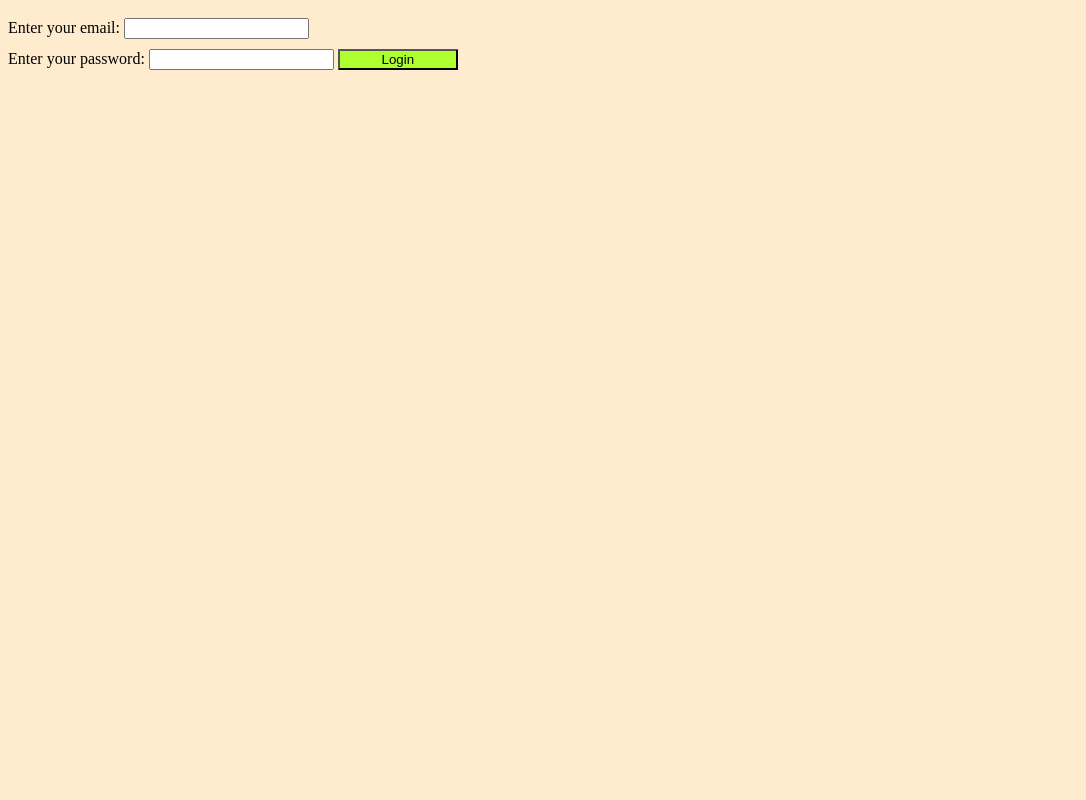
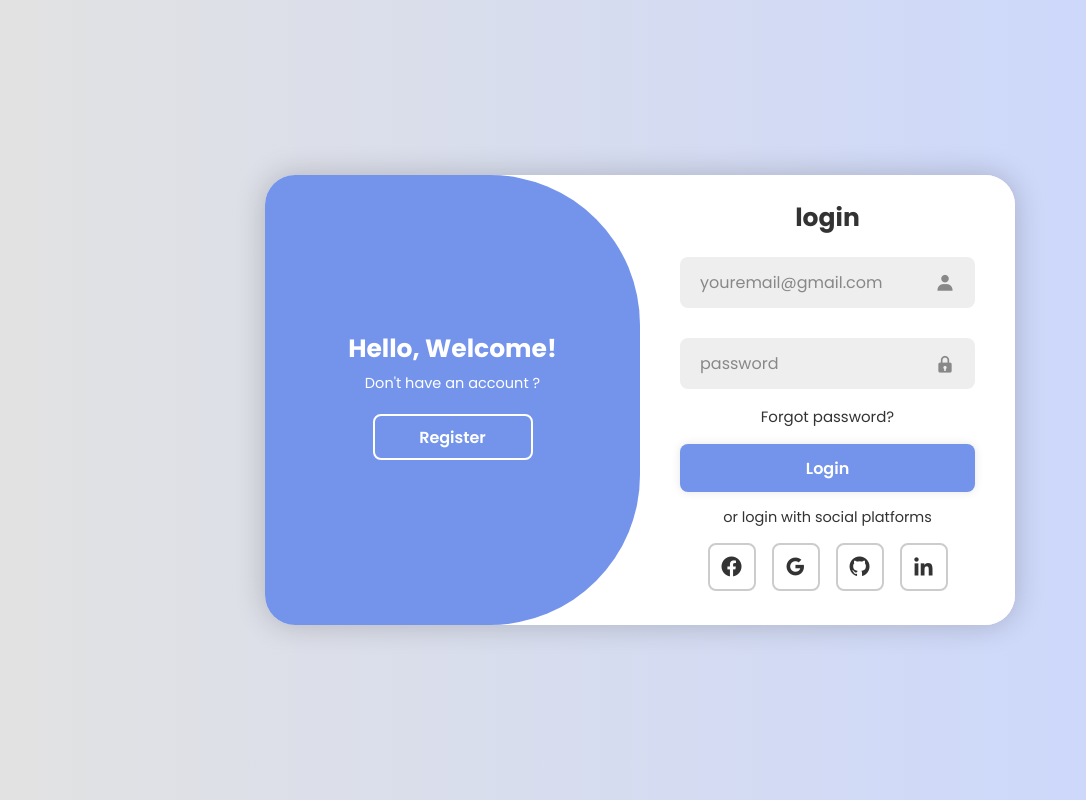
Before and after one commit to Benotshy/Schulbibliothek_Projekt, a PHP site: page /login.php in a window 1280 px wide. Shown: the whole page, without its empty margins (0-1086 px from the left). Run offline with PHP 8.4, Linux system fonts and the light colour scheme.

Commit message:
added the design of the login and signup interface for users & admin

```diff
--- /dev/null
+++ b/assets/css/auth.css
@@ -0,0 +1,249 @@
+@import url('https://fonts.googleapis.com/css2?family=Poppins:wght@300;400;500;600;700;800;900&display=swap');
+
+* {
+    margin: 0;
+    padding: 0;
+    box-sizing: border-box;
+    font-family: 'Poppins', sans-serif;
+}
+
+body{
+  display: flex;
+  justify-content: center;
+  align-items: center;
+  min-height: 100vh;
+  background: linear-gradient(90deg, #e2e2e2, #c9d6ff);
+}
+
+
+.container{
+  position: relative;
+  width: 750px;
+  height: 450px;
+  background: #fff;
+  border-radius: 30px;
+  box-shadow: 0 0 30px rgba(0, 0, 0, .2 );
+  margin: 20px;
+  overflow: hidden;
+}
+
+.form-box{
+  position: absolute;
+  right: 0;
+  width: 50%;
+  height: 100%;
+  background: #fff;
+  display: flex;
+  align-items: center;
+  color: #333;
+  text-align: center;
+  padding: 40px;
+  z-index: 1;
+  transition:  .6s ease-in-out 1.2s, visibility 0s 1s;
+}
+.container.active .form-box{
+  right: 50%;
+}
+.form-box.register{
+  visibility: hidden;
+}
+.container.active .form-box.register{
+  /* right: 0; */
+  visibility: visible;
+}
+
+form{
+  width: 100%;
+}
+
+.container h1 {
+  font-size: 25px !important;
+  margin: -10px 0;
+}
+.input-box{
+  position: relative;
+  margin: 30px 0;
+}
+.input-box input{
+  width: 100%;
+  padding: 13px 50px 13px 20px;
+  background: #eee;
+  border-radius: 8px;
+  border: none;
+  outline: none;
+  font-size: 16px;
+  color: #333;
+  font-weight: 500;
+}
+.input-box input::placeholder{
+  color: #888;
+  font-weight: 400;
+}
+
+.input-box i {
+  position: absolute;
+  right: 20px;
+  top: 50%;
+  transform: translateY(-50%);
+  font-size: 20px;
+  color: #888;
+}
+.forgot-link{
+  margin: -15px 0 15px;
+}
+.forgot-link a{
+  color: #333;
+  font-size: 15px;
+  text-decoration: none;
+}
+
+.btn{
+  width: 100%;
+  height: 48px;
+  background: #7494ec;
+  border-radius: 8px;
+  box-shadow: 0 0 10px rgba(0, 0, 0, .1 );
+  border: none;
+  cursor: pointer;
+  font-size: 16px;
+  color: #fff;
+  font-weight: 600;
+}
+.container p {
+  font-size: 14.5px;
+  margin: 15px 0;
+}
+.social-icons{
+  display: flex;
+  justify-content: center;
+}
+.social-icons a {
+display: inline-flex;
+padding: 10px;
+border: 2px solid #ccc;
+border-radius: 8px;
+font-size: 24px;
+color: #333;
+text-decoration: none;
+margin: 0 8px;
+}
+
+.toggle-box{
+  position: absolute;
+  width: 100%;
+  height: 100%;
+
+}
+.toggle-box::before{
+  content: '';
+  position: absolute;
+  left: -250%;
+  width: 300%;
+  height: 100%;
+  background: #7494ec;
+  border-radius: 150px;
+  z-index: 2;
+  transition: 1.8s ease-in-out;
+
+}
+
+.container.active .toggle-box::before{
+  left: 50%;
+}
+.toggle-panel{
+  position: absolute;
+  width: 50%;
+  height: 100%;
+  color: #fff;
+  display: flex;
+  flex-direction: column;
+  justify-content: center;
+  align-items: center;
+  z-index: 2;
+  transition: .6s ease-in-out;
+}
+
+.toggle-panel.toggle-left{
+  left: 0;
+  transition-delay: 1.2s;
+}
+.container.active .toggle-panel.toggle-left{
+  left: -50%;
+  transition-delay: .6s;
+}
+.toggle-panel.toggle-right{
+  right: -50%;
+  transition-delay: 1.2s;
+}
+.container.active .toggle-panel.toggle-right{
+  right: 0;
+  transition-delay: 1.2s;
+}
+.toggle-panel p {
+  margin-bottom: 20px;
+}
+.toggle-panel .btn {
+  width: 160px;
+  height: 46px;
+  background: transparent;
+  border: 2px solid #fff;
+  box-shadow: none;
+}
+
+@media screen and (max-width: 650px){
+  .container{
+    height: calc(100vh - 40px);
+  }
+
+  .form-box{
+    bottom: 0;
+    width: 100%;
+    height: 70%;
+  }
+  .container.active .form-box{
+    right: 0;
+    bottom: 30%;
+  }
+  .toggle-box::before{
+    left: 0;
+    top: -270%;
+    width: 100%;
+    height: 300%;
+    border-radius: 20vw;
+  }
+  .container.active .toggle-box::before{
+    left: 0;
+    top: 70%;
+  }
+  .toggle-panel{
+    width: 100%;
+    height: 30%;
+
+  }
+  .toggle-panel.toggle-left{
+    top: 0;
+    /* height: 50%;
+    width: 100%; */
+  }
+  .container.active .toggle-panel.toggle-left{
+    left: 0;
+    top: -30%;
+  }
+  .toggle-panel.toggle-right{
+    right: 0;
+    bottom: -30%;
+    /* height: 50%;
+    width: 100%; */
+  }
+  .container.active .toggle-panel.toggle-right{
+    bottom: 0;
+  }
+}
+@media screen and (max-width: 400px){
+  .form-box{
+    padding: 20px;
+  }
+  .toggle-panel h1{
+    font-size: 30px;
+  }
+}
--- /dev/null
+++ b/assets/js/auth.js
@@ -0,0 +1,10 @@
+const container = document.querySelector('.container');
+const registerBtn = document.querySelector('.register-btn');
+const loginBtn = document.querySelector('.login-btn');
+
+registerBtn.addEventListener('click', () => {
+  container.classList.add('active');
+});
+loginBtn.addEventListener('click', () => {
+  container.classList.remove('active');
+});
--- a/views/login.php
+++ b/views/login.php
@@ -1,18 +1,86 @@
 <!DOCTYPE html>
 <html lang="en">
+
 <head>
   <meta charset="UTF-8">
   <meta name="viewport" content="width=device-width, initial-scale=1.0">
-  <link rel="stylesheet" href="../assets/style.css">
+  <link rel="stylesheet" href="../assets/css/auth.css">
+  <link href='https://unpkg.com/boxicons@2.1.4/css/boxicons.min.css' rel='stylesheet'>
   <title>Document</title>
 </head>
+
 <body>
-  <form action="../controllers/AuthController.php" method="POST">
-    <label for="email">Enter your email:</label>
-    <input type="text" id="email" name="email"><br>
-    <label for="pwd">Enter your password:</label>
-    <input type="password" id="pwd" name="pwd">
-    <button type="submit">Login</button><br>
-  </form>
+
+
+  <div class="container">
+    <div class="form-box login">
+      <form action="../controllers/AuthController.php" method="POST">
+        <h1>login</h1>
+        <div class="input-box">
+          <!-- <label for="email">Enter your email:</label> -->
+          <input type="text" id="email" name="email" placeholder="youremail@gmail.com" required>
+          <i class='bx bxs-user'></i>
+        </div>
+        <div class="input-box">
+          <!-- <label for="pwd">Enter your password:</label> -->
+          <input type="password" id="pwd" name="pwd" placeholder="password" required>
+          <i class='bx bxs-lock'></i>
+        </div>
+        <div class="forgot-link">
+          <a href="#">Forgot password?</a>
+        </div>
+        <button type="submit" class="btn">Login</button>
+        <p>or login with social platforms</p>
+        <div class="social-icons">
+          <a href="#"><i class='bx bxl-facebook-circle'></i></a>
+          <a href="#"><i class='bx bxl-google'></i></a>
+          <a href="#"><i class='bx bxl-github'></i></a>
+          <a href="#"><i class='bx bxl-linkedin'></i></a>
+        </div>
+      </form>
+    </div>
+    <div class="form-box register">
+      <form action="../controllers/UserController.php" method="POST">
+        <h1>Registration</h1>
+        <!-- <label for="first_name" id="first_name">Enter your first name:</label> -->
+         <div class="input-box">
+        <input type="text" name="first_name" id="first_name" placeholder="first_name" required>
+        <i class='bx bx-user-circle' ></i>
+        </div>
+        <!-- <label for="last_name" id="last_name">Enter your last name:</label> -->
+         <div class="input-box">
+        <input type="text" name="last_name" id="last_name" placeholder="last-name" required>
+        <i class='bx bx-user-circle' ></i>
+        </div>
+        <!-- <label for="email" id="email">Enter your email:</label> -->
+        <div class="input-box">
+          <!-- <label for="email">Enter your email:</label> -->
+          <input type="text" id="email" name="email" placeholder="youremail@gmail.com" required>
+          <i class='bx bx-envelope' ></i>
+        </div>
+        <div class="input-box">
+          <!-- <label for="pwd">Enter your password:</label> -->
+          <input type="password" id="pwd" name="pwd" placeholder="password" required>
+          <i class='bx bxs-lock'></i>
+        </div>
+        <button type="submit" name="submit" class="btn">Register</button>
+
+      </form>
+    </div>
+    <div class="toggle-box">
+      <div class="toggle-panel toggle-left">
+        <h1>Hello, Welcome!</h1>
+        <p>Don't have an account ?</p>
+        <button class="btn register-btn">Register</button>
+      </div>
+      <div class="toggle-panel toggle-right">
+        <h1>Welcome Back !</h1>
+        <p>Already have an account ?</p>
+        <button class="btn login-btn">Login</button>
+      </div>
+    </div>
+  </div>
+  <script src="../assets/js/auth.js"></script>
 </body>
+
 </html>
```
Also changed, not shown: assets/css/style.css (added, +28 -0 lines).
